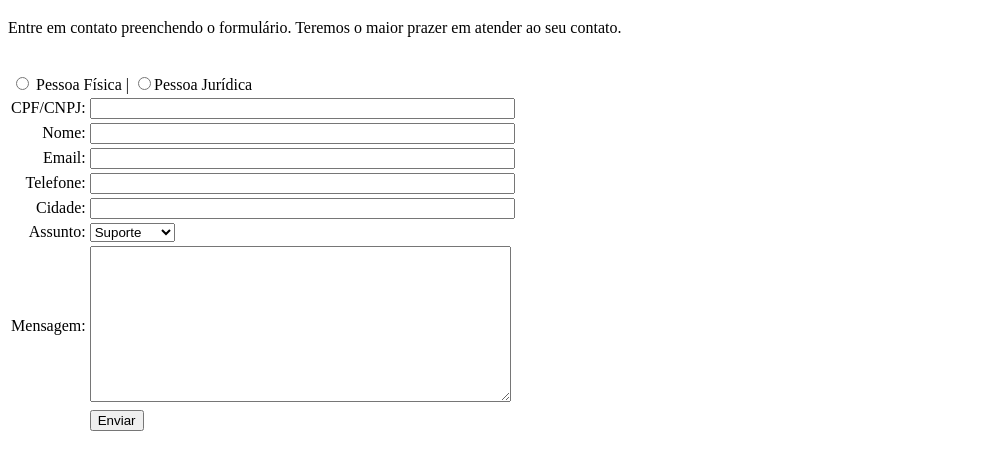
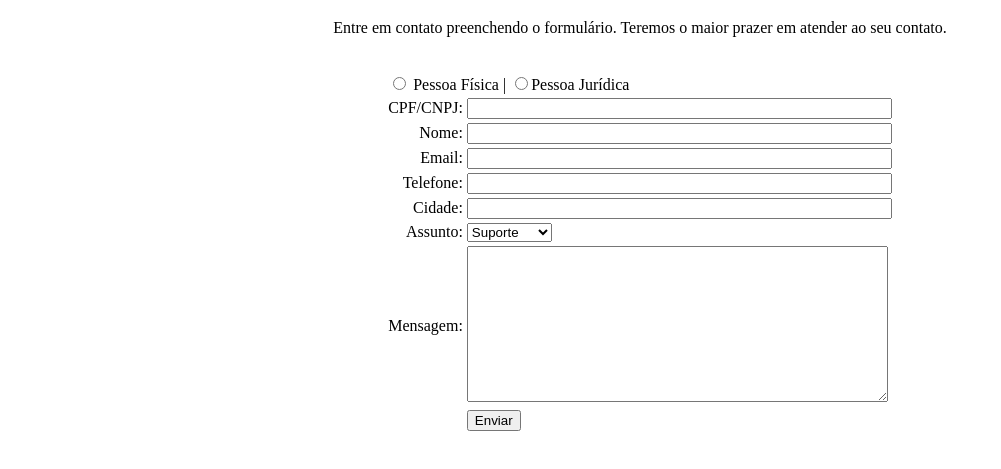
Before and after one commit to wnc91/EstudoHTMLRecodePro, a plain HTML site: page Aula 2 - HTML/Exercício 3 Aula 2/index.html in a window 1280 px wide. Shown: the part 61-530 px from the top of the page, without its empty margins (0-1001 px from the left). Drawn offline with Linux system fonts and the light colour scheme.

Commit message:
Finalização do Exercício 3 da Aula 2

```diff
--- a/Aula 2 - HTML/Exercício 3 Aula 2/index.html
+++ b/Aula 2 - HTML/Exercício 3 Aula 2/index.html
@@ -5,10 +5,10 @@
 </head>
 <body>
 	<h1 align="center">ATENDIMENTO</h1>
-	<p>Entre em contato preenchendo o formulário. Teremos o maior prazer em atender ao seu contato.</p><br>
+	<p align="center">Entre em contato preenchendo o formulário. Teremos o maior prazer em atender ao seu contato.</p><br>
 
 	<form>
-		<table align="left">
+		<table align="center">
 
 			<tr>
 				<td colspan="2">
```
